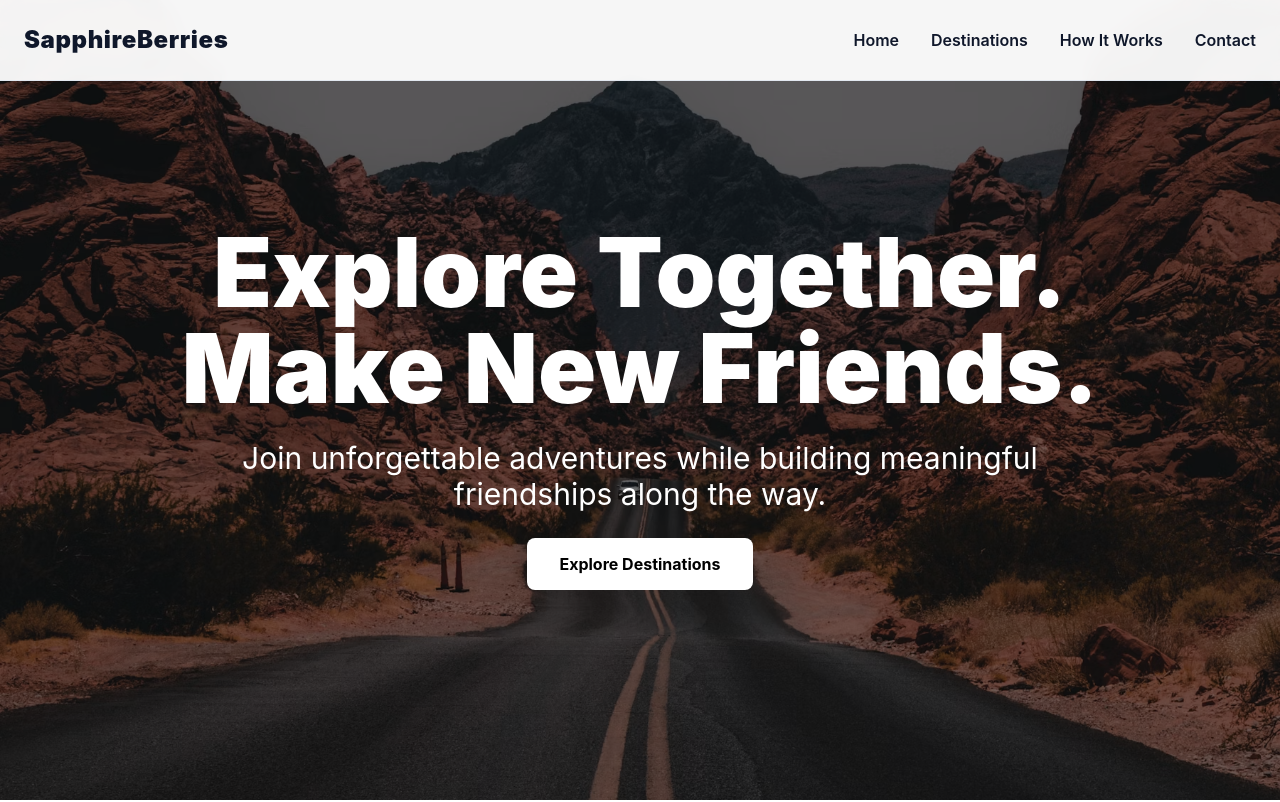
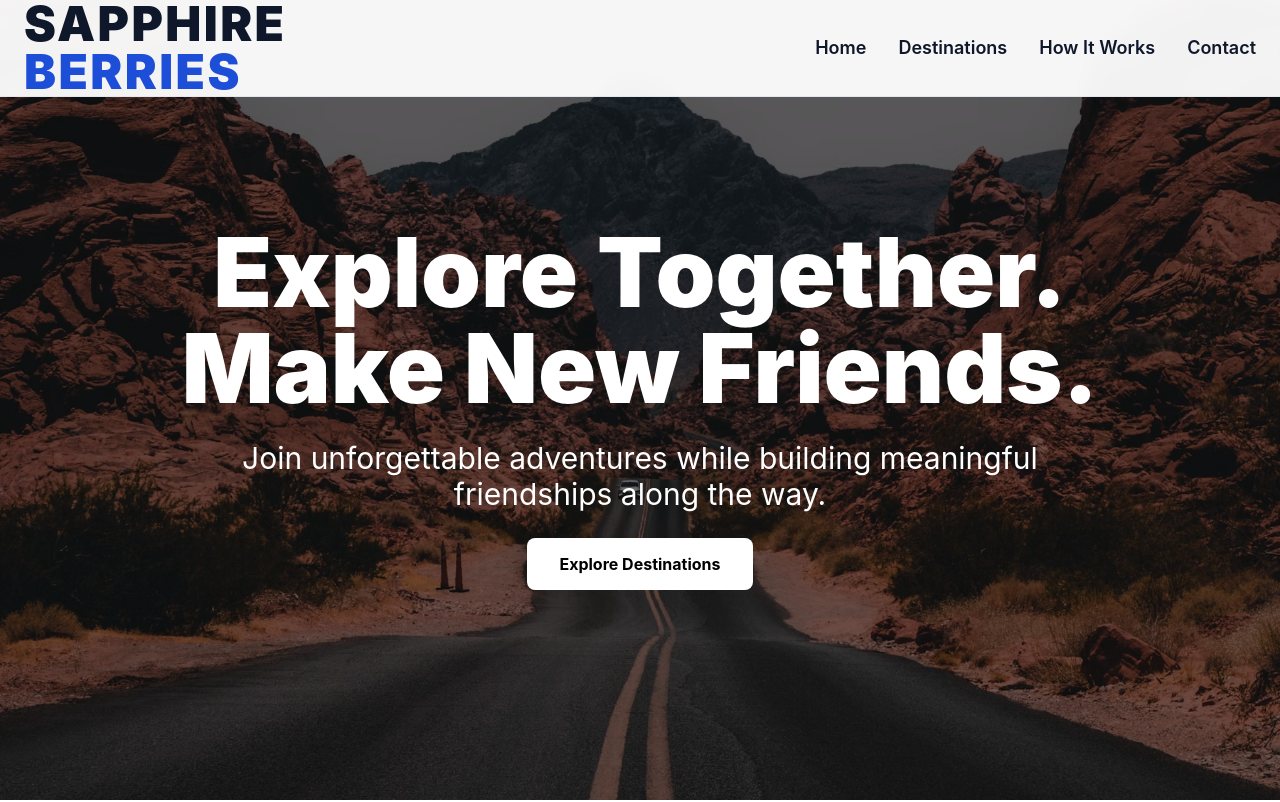
Before and after one commit to akalariy/Website, a React (Vite) app in the folder Website/: page / in a window 1280 px wide. Shown: the top 802 px of the page. Built offline with nearby package versions, Linux system fonts and the light colour scheme.

Commit message:
Version1.21

```diff
--- a/Website/src/components/Navbar.jsx
+++ b/Website/src/components/Navbar.jsx
@@ -1,17 +1,35 @@
 export default function Navbar() {
   return (
     <nav className="fixed top-0 left-0 right-0 z-50 bg-white/95 backdrop-blur border-b border-slate-200">
-      <div className="max-w-7xl mx-auto px-6 h-20 flex items-center justify-between">
-        <a href="#home" className="text-2xl font-black tracking-wide">
-          SapphireBerries
+      <div className="max-w-7xl mx-auto px-6 h-24 flex items-center justify-between">
+
+        <a href="#home" className="leading-none">
+          <div className="text-4xl md:text-5xl font-black tracking-wider text-slate-900">
+            SAPPHIRE
+          </div>
+          <div className="text-4xl md:text-5xl font-black tracking-wider text-blue-700">
+            BERRIES
+          </div>
         </a>
 
-        <div className="hidden md:flex items-center gap-8 font-semibold">
-          <a href="#home" className="hover:text-blue-700">Home</a>
-          <a href="#destinations" className="hover:text-blue-700">Destinations</a>
-          <a href="#how-it-works" className="hover:text-blue-700">How It Works</a>
-          <a href="#contact" className="hover:text-blue-700">Contact</a>
+        <div className="hidden md:flex items-center gap-8 font-semibold text-lg">
+          <a href="#home" className="hover:text-blue-700 transition">
+            Home
+          </a>
+
+          <a href="#destinations" className="hover:text-blue-700 transition">
+            Destinations
+          </a>
+
+          <a href="#how-it-works" className="hover:text-blue-700 transition">
+            How It Works
+          </a>
+
+          <a href="#contact" className="hover:text-blue-700 transition">
+            Contact
+          </a>
         </div>
+
       </div>
     </nav>
   );
```
